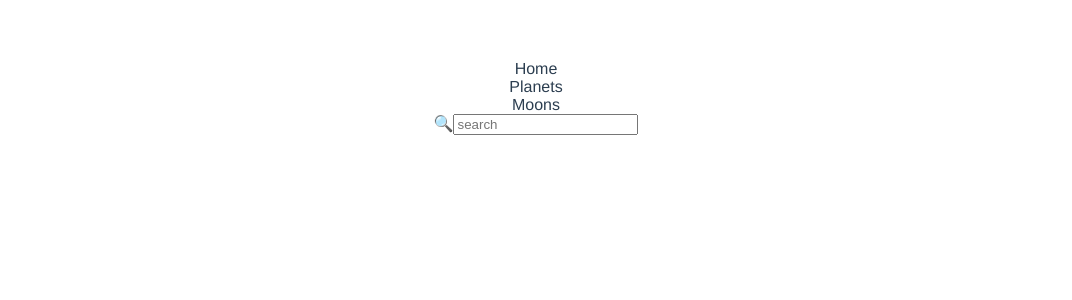
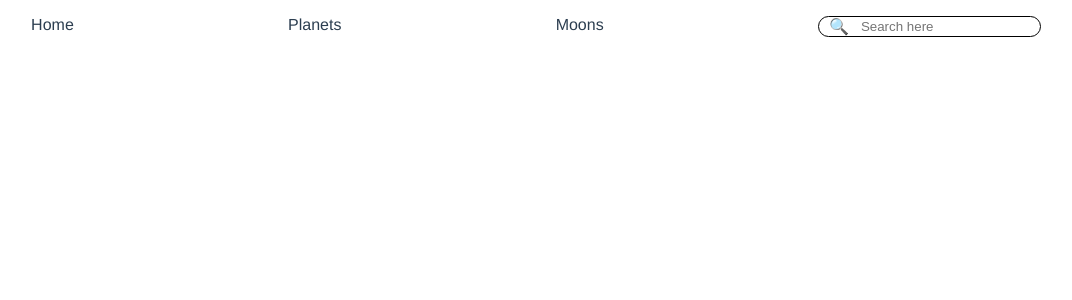
Before and after one commit to StuMcA/spacey, a Vue app in the folder client/: page / in a window 1280 px wide. Shown: the top 300 px of the page, without its empty margins (124-1196 px from the left). Built offline with nearby package versions, Linux system fonts and the light colour scheme.

Commit message:
added some css to navbar

```diff
--- a/client/src/App.vue
+++ b/client/src/App.vue
@@ -1,6 +1,9 @@
 <template>
   <div id="app">
-    <nav-bar />
+    <header>
+      <nav-bar />
+    </header>
+
   </div>
 </template>
 
@@ -22,6 +25,5 @@ export default {
   -moz-osx-font-smoothing: grayscale;
   text-align: center;
   color: #2c3e50;
-  margin-top: 60px;
 }
 </style>
--- a/client/src/components/NavBar.vue
+++ b/client/src/components/NavBar.vue
@@ -3,8 +3,10 @@
         <li>Home</li>
         <li>Planets</li>
         <li>Moons</li>
-        <li>&#x1F50D;<input type="text" placeholder="search"></li>
-        <li></li>
+        <li id="search">
+            <label>&#x1F50D;</label>
+            <input type="text" placeholder="Search here">
+        </li>
     </ul>
 </template>
 
@@ -19,8 +21,39 @@ export default {
 </script>
 
 <style scoped>
+
+ul {
+    display: flex;
+    flex-direction: row;
+    justify-content: space-around;
+}
+
 li {
     list-style: none;
 }
 
+#search {
+    border: 1px solid black;
+    border-radius: 30px;
+    /* padding: 5px; */
+    display: flex;
+}
+
+input[type="text"] {
+    border: none;
+    background: transparent;
+    margin: auto;
+}
+
+label {
+    padding: 0 10px;
+    margin: auto;
+    color: gray;
+}
+
+input[type="text"]:focus {
+    outline: none;
+}
+
+
 </style>
```
